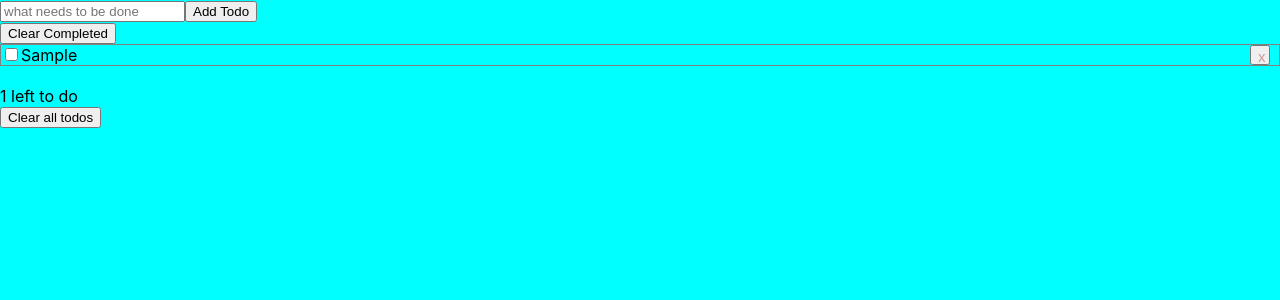
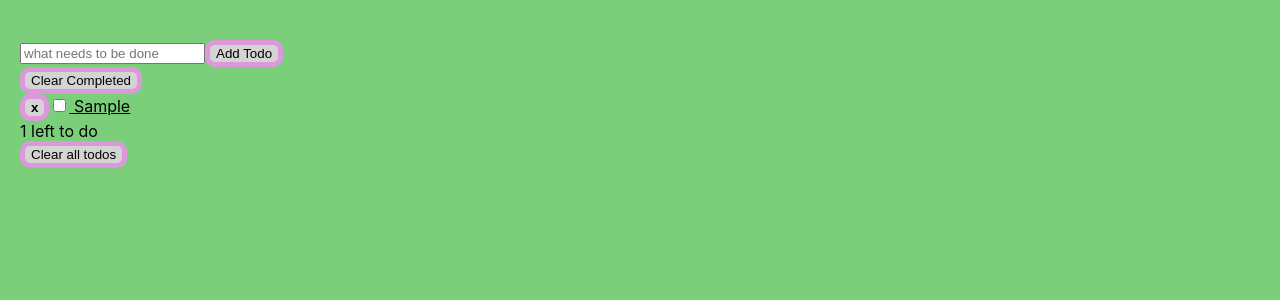
Before and after one commit to tamaradanhash/react-components-todo-list, a React (Create React App) app: page / in a window 1280 px wide. Both pictures are taken after typing "Sample" into the empty fields and a click on the button "Add Todo". Shown: the top 300 px of the page. Built offline with nearby package versions, Linux system fonts and the light colour scheme; the HTML template or start-up script is replaced by a standard one.

Commit message:
Adjust the CSS

```diff
--- a/src/Todo.js
+++ b/src/Todo.js
@@ -9,24 +9,9 @@ export default function Todo({ todo, toggleTodo, deleteTodo }) {
   }
 
   return (
-    <div>
-      <button
-        style={{
-          position: 'absolute',
-
-          right: '10px',
-
-          width: '20px',
-          height: '20px',
-          margin: '0',
-          fontSize: ' 15px',
-          color: '#cc9a9a',
-          marginBottom: '11px',
-          transition: ' color 0.2s ease-out',
-        }}
-        onClick={handleDeleteTodo}
-      >
-        x
+    <div style={{ borderColor: 'black', borderWidth: '10px' }}>
+      <button onClick={handleDeleteTodo}>
+        <strong>x</strong>
       </button>
       <input
         type="checkbox"
@@ -34,7 +19,7 @@ export default function Todo({ todo, toggleTodo, deleteTodo }) {
         onChange={handleTodoClick}
       />
 
-      {todo.name}
+      <u> {todo.name}</u>
     </div>
   );
 }
--- a/src/TodoList.js
+++ b/src/TodoList.js
@@ -1,12 +1,9 @@
 import React from 'react';
 import Todo from './Todo';
 export default function TodoList({ todos, toggleTodo, deleteTodo }) {
-  return todos.map(todo => {
+  return todos.map((todo) => {
     return (
-      <div
-        key={todo.id}
-        style={{ border: '1px solid grey', marginBottom: '20px' }}
-      >
+      <div key={todo.id}>
         <Todo
           toggleTodo={toggleTodo}
           deleteTodo={() => deleteTodo(todo.id)}
--- a/src/index.css
+++ b/src/index.css
@@ -1,11 +1,18 @@
 body {
-  margin: 0;
+  margin: 40px 20px 40px 20px;
   font-family: -apple-system, BlinkMacSystemFont, 'Segoe UI', 'Roboto', 'Oxygen',
     'Ubuntu', 'Cantarell', 'Fira Sans', 'Droid Sans', 'Helvetica Neue',
     sans-serif;
   -webkit-font-smoothing: antialiased;
   -moz-osx-font-smoothing: grayscale;
-  background-color: aqua;
+  background-color: rgb(123, 207, 123);
+}
+button {
+  border-radius: 10px;
+  border-color: rgb(221, 151, 221);
+  border-width: 5px;
+  border-style: solid;
+  background: rgb(212, 212, 212);
 }
 
 code {
```
